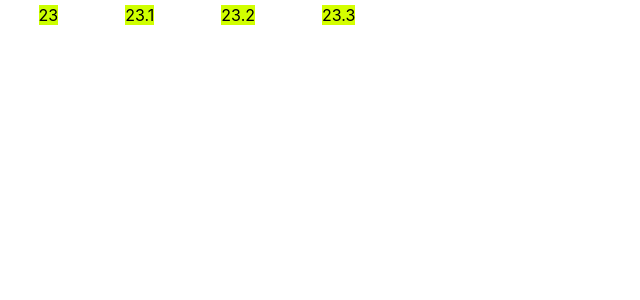
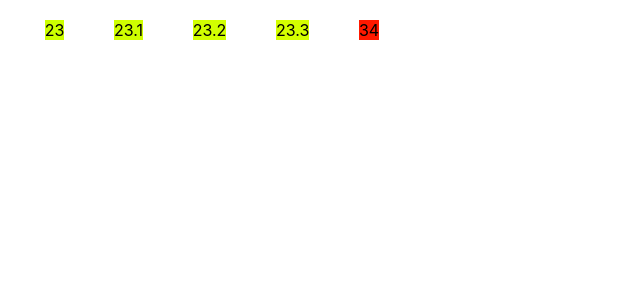
Before and after one commit to karczi23/pa, a React (Create React App) app: page / in a window 1280 px wide. Shown: the top 300 px of the page, without its empty margins (0-640 px from the left). Built offline with nearby package versions, Linux system fonts and the light colour scheme.

Commit message:
gradient color changes

```diff
--- a/src/App.js
+++ b/src/App.js
@@ -1,17 +1,26 @@
-import { useState } from 'react';
+import { useEffect, useState } from 'react';
 import './App.css';
 import { ChartContext } from './context/ChartContext';
 import Chart from './components/chart/Chart'
+import { getColor } from './utils/GradientUtils';
+import { ColorContext } from './context/ColorContext';
 
 function App() {
 
-  const [data, setData] = useState([23,23.1,23.2,23.3])
+  const [data, setData] = useState([23,23.1,23.2,23.3,34])
+  const [colors, setColors] = useState([])
+
+  useEffect(() => {
+    setColors(data.map(getColor))
+  }, [data])
 
   return (
     <ChartContext.Provider value={data}>
-      <div className="App">
-        <Chart/>
-      </div>
+      <ColorContext.Provider value={colors}>
+        <div className="App">
+          <Chart/>
+        </div>
+      </ColorContext.Provider>
     </ChartContext.Provider>
   );
 }
--- a/src/components/chart/Bar.tsx
+++ b/src/components/chart/Bar.tsx
@@ -3,6 +3,7 @@ import { SetStateAction } from "react";
 import { getColor } from '../../utils/GradientUtils'
 
 interface BarProps {
+    color?: string,
     temperature: number,
     setTemperature: React.Dispatch<SetStateAction<number>>
 }
@@ -16,14 +17,14 @@ const Bar: React.FC<BarProps> = (props) => {
             props.setTemperature(props.temperature)
         :
             props.setTemperature(null)
-    }, [isHovered, props])
+    }, [isHovered])
 
     const enableHover = () => setHovered(() => true);
 
     const disableHover = () => setHovered(() => false)
 
     return (
-        <div className={`bar ${isHovered && 'hoveredBar'}`} style={{backgroundColor: getColor(props.temperature) || 'grey'}} onMouseEnter={enableHover} onMouseLeave={disableHover}>{props.temperature}</div>
+        <div className={`bar ${isHovered && 'hoveredBar'}`} style={{backgroundColor: props.color || 'grey'}} onMouseEnter={enableHover} onMouseLeave={disableHover}>{props.temperature}</div>
     )
 }
 
--- a/src/components/chart/Chart.tsx
+++ b/src/components/chart/Chart.tsx
@@ -2,6 +2,7 @@ import React, { useContext, useState } from 'react'
 import { ChartContext } from '../../context/ChartContext';
 import Bar from './Bar';
 import './css/chart.css'
+import { ColorContext } from '../../context/ColorContext';
 
 const Chart = (props) => {
 
@@ -9,6 +10,7 @@ const [isHovered, setHovered] = useState(false)
 const [temperature, setTemperature] = useState(0)
 
 const data = useContext(ChartContext)
+const colors = useContext(ColorContext)
 
 const toggleHover = () => setHovered(prevState => !prevState);
 
@@ -20,7 +22,7 @@ return (
                 <div className='chartArea'>
                 {
                     data.map((value, index) =>
-                        <Bar key={index} setTemperature={setTemperature} temperature={value} />
+                        <Bar key={index} setTemperature={setTemperature} temperature={value} color={colors[index]}/>
                     )
                 }
                 </div>
--- a/src/components/chart/css/chart.css
+++ b/src/components/chart/css/chart.css
@@ -2,7 +2,7 @@
     display: flex;
     justify-content: space-around;
     width: 30vw;
-    padding: 5px;
+    padding: 20px;
 }
 
 .bar {
--- /dev/null
+++ b/src/context/ColorContext.ts
@@ -0,0 +1,3 @@
+import { createContext } from "react";
+
+export const ColorContext = createContext<string[]>([])
```
